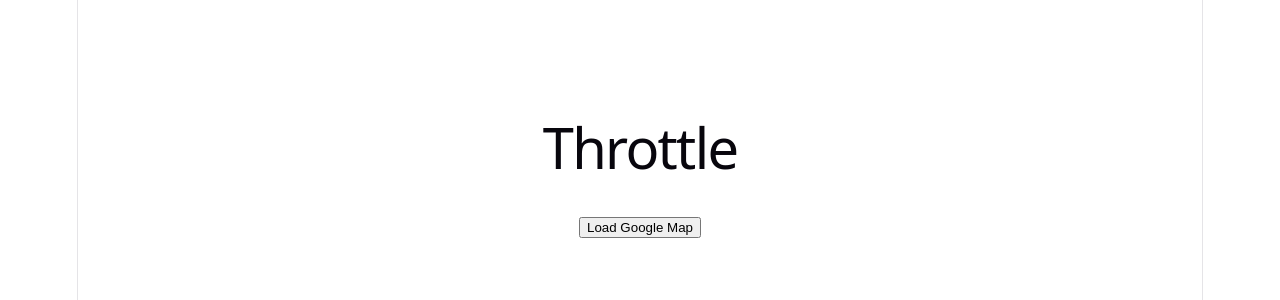
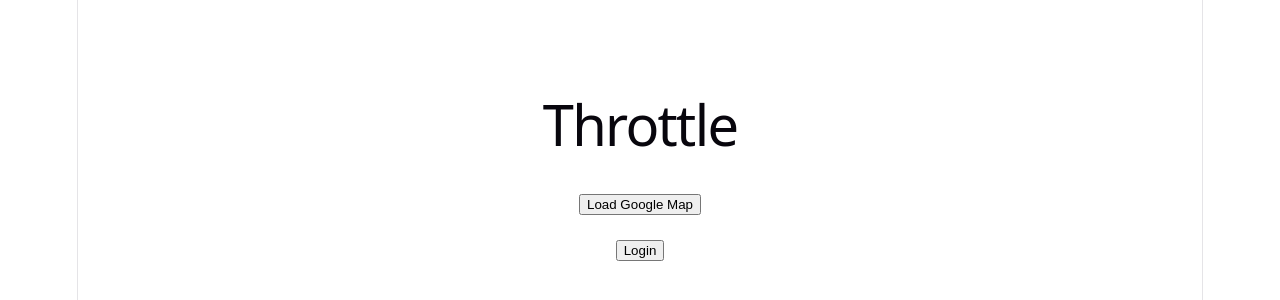
Before and after one commit to sattunikam/Apptitude-Questions, a React (Vite) app: page / in a window 1280 px wide. Shown: the part 230-530 px from the top of the page. Built offline with nearby package versions, Linux system fonts and the light colour scheme.

Commit message:
login button add

```diff
--- a/src/App.jsx
+++ b/src/App.jsx
@@ -5,6 +5,7 @@
 import './App.css'
 import Footer from './Components/Footer'
 import { useRef } from "react";
+import Login from './Components/Login'
 
 function App() {
 const lastcall = useRef(0)
@@ -25,6 +26,7 @@
       <section id="center">
        <h1>Throttle</h1>
        <button onClick={googleMap}>Load Google Map</button>
+       <Login/>
       </section>
     </>
   )
--- /dev/null
+++ b/src/Components/Login.jsx
@@ -0,0 +1,13 @@
+import React from 'react'
+
+const Login = () => {
+  return (
+    <>
+    <button className='bg-blue-500 hover:bg-blue-700 text-white font-bold py-2 px-4 rounded'>
+      Login
+    </button>
+    </>
+  )
+}
+
+export default Login
```
